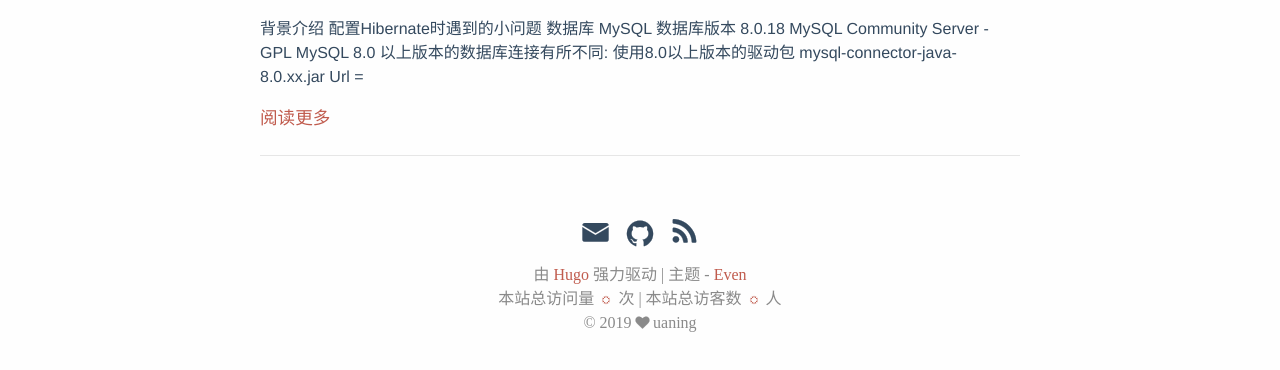
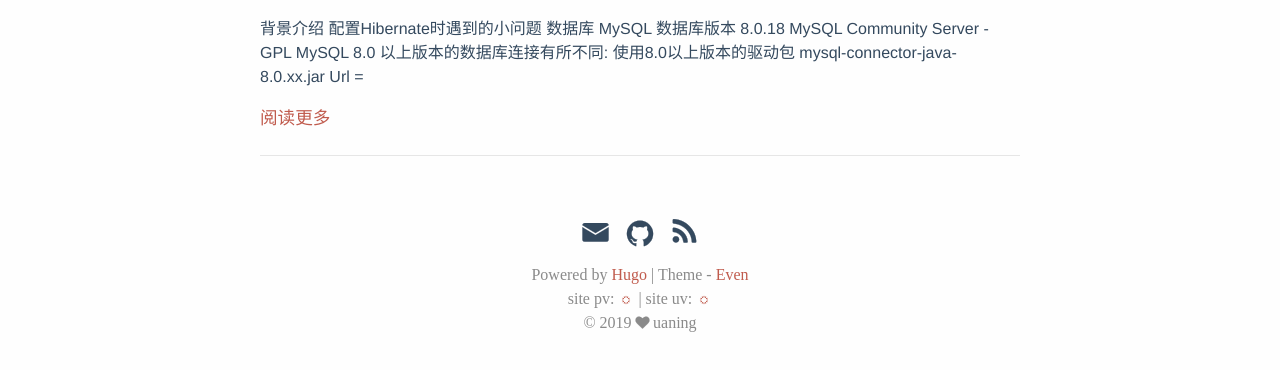
Before and after one commit to uaning/uaning.github.io, a plain HTML site: page index.html in a window 1280 px wide. Shown: the part 208-578 px from the top of the page. Drawn offline with nearby package versions, Linux system fonts and the light colour scheme; some packages are replaced by stand-ins of ours; a script that the page names is missing.

Commit message:
update 2019年12月 6日 17:04:48

```diff
--- a/index.html
+++ b/index.html
@@ -160,18 +160,18 @@
 
 <div class="copyright">
   <span class="power-by">
-    由 <a class="hexo-link" href="https://gohugo.io">Hugo</a> 强力驱动
+    Powered by <a class="hexo-link" href="https://gohugo.io">Hugo</a>
   </span>
   <span class="division">|</span>
   <span class="theme-info">
-    主题 -
+    Theme -
     <a class="theme-link" href="https://github.com/olOwOlo/hugo-theme-even">Even</a>
   </span>
 
   <div class="busuanzi-footer">
-    <span id="busuanzi_container_site_pv"> 本站总访问量 <span id="busuanzi_value_site_pv"><img src="/img/spinner.svg" alt="spinner.svg"/></span> 次 </span>
+    <span id="busuanzi_container_site_pv"> site pv: <span id="busuanzi_value_site_pv"><img src="/img/spinner.svg" alt="spinner.svg"/></span> </span>
       <span class="division">|</span>
-    <span id="busuanzi_container_site_uv"> 本站总访客数 <span id="busuanzi_value_site_uv"><img src="/img/spinner.svg" alt="spinner.svg"/></span> 人 </span>
+    <span id="busuanzi_container_site_uv"> site uv: <span id="busuanzi_value_site_uv"><img src="/img/spinner.svg" alt="spinner.svg"/></span> </span>
   </div>
 
   <span class="copyright-year">
```
Also changed, not shown: 404.html (+4 -4 lines), about/index.html (+4 -4 lines), categories/index.html (+4 -4 lines), categories/java/index.html (+4 -4 lines), post/2019-12-06-how-to-escape-in-xml/index.html (+4 -4 lines), post/index.html (+4 -4 lines), tags/index.html (+4 -4 lines), tags/mysql/index.html (+4 -4 lines), tags/xml/index.html (+4 -4 lines), tags/转义字符/index.html (+4 -4 lines).
